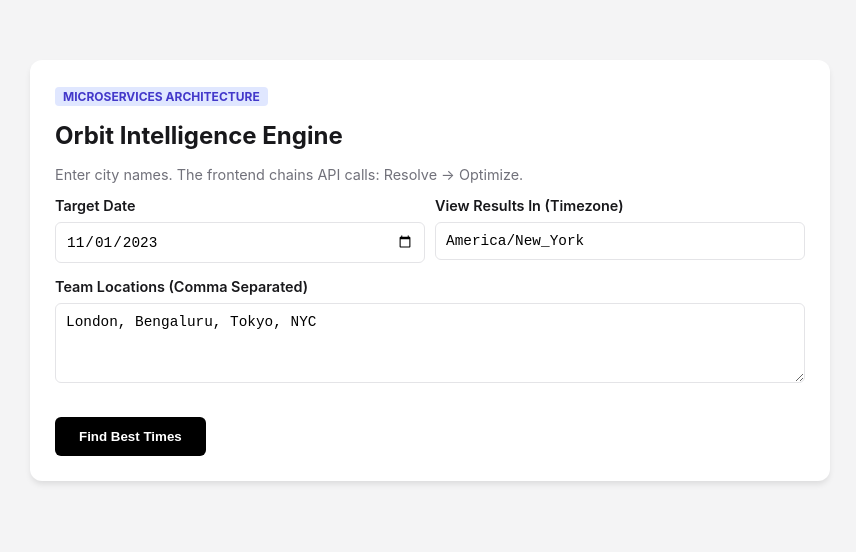
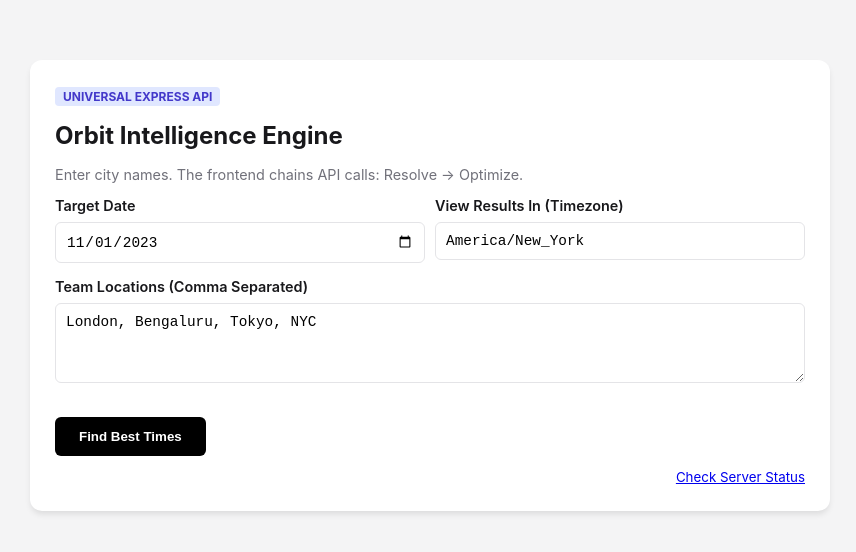
Before and after one commit to rohitvhanji/orbitalgo, a website: page public/index.html in a window 1280 px wide. Shown: the whole page, without its empty margins (210-1066 px from the left). Drawn offline with Linux system fonts and the light colour scheme.

Commit message:
Update index.html

```diff
--- a/public/index.html
+++ b/public/index.html
@@ -3,7 +3,7 @@
 <head>
     <meta charset="UTF-8">
     <meta name="viewport" content="width=device-width, initial-scale=1.0">
-    <title>Orbit Intelligence</title>
+    <title>Orbit Universal Engine</title>
     <style>
         body { font-family: -apple-system, BlinkMacSystemFont, "Segoe UI", Roboto, sans-serif; max-width: 800px; margin: 40px auto; padding: 20px; background: #f4f4f5; color: #18181b; }
         .card { background: white; padding: 25px; border-radius: 12px; box-shadow: 0 4px 6px -1px rgba(0, 0, 0, 0.1); margin-bottom: 20px; }
@@ -26,7 +26,7 @@
 <body>
 
     <div class="card">
-        <span class="tag">MICROSERVICES ARCHITECTURE</span>
+        <span class="tag">UNIVERSAL EXPRESS API</span>
         <h1>Orbit Intelligence Engine</h1>
         <p style="color:#71717a; font-size:0.9rem;">
             Enter city names. The frontend chains API calls: Resolve -> Optimize.
@@ -49,11 +49,22 @@
         <div id="status-log"></div>
 
         <button onclick="runSimulation()" id="btn">Find Best Times</button>
+        <div style="margin-top:10px; text-align:right;">
+             <small><a href="#" onclick="checkHealth()">Check Server Status</a></small>
+        </div>
     </div>
 
     <div id="results"></div>
 
     <script>
+        async function checkHealth() {
+            try {
+                const res = await fetch('/api/health');
+                const data = await res.json();
+                alert(`STATUS: ${data.status}\nENV: ${data.env}`);
+            } catch(e) { alert("Server Offline"); }
+        }
+
         async function runSimulation() {
             const btn = document.getElementById('btn');
             const log = document.getElementById('status-log');
@@ -69,7 +80,7 @@
                 const viewerZone = document.getElementById('viewerZone').value;
                 const resolvedIDs = [];
 
-                // 1. CALL RESOLVE API (One by one to be polite to free APIs)
+                // 1. CALL RESOLVE API
                 for (const city of cities) {
                     try {
                         const res = await fetch('/api/resolve', {
```
